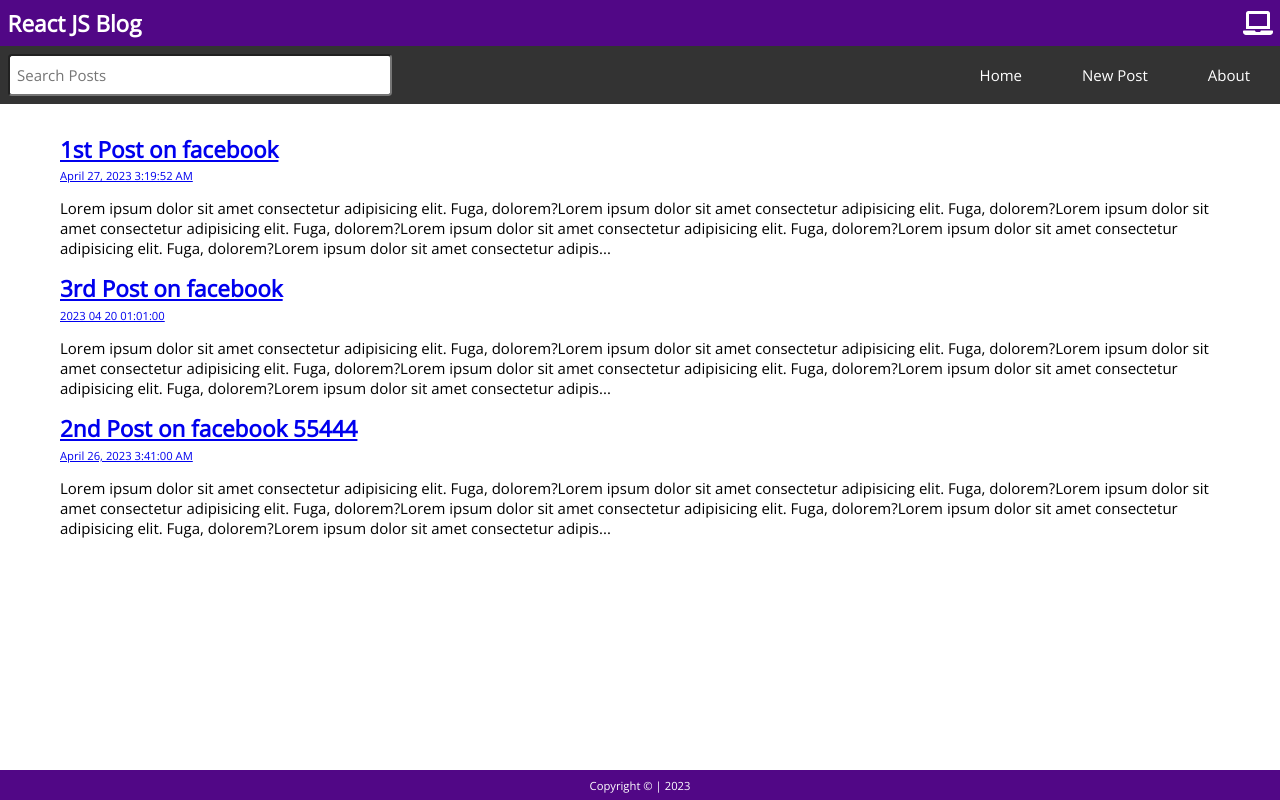
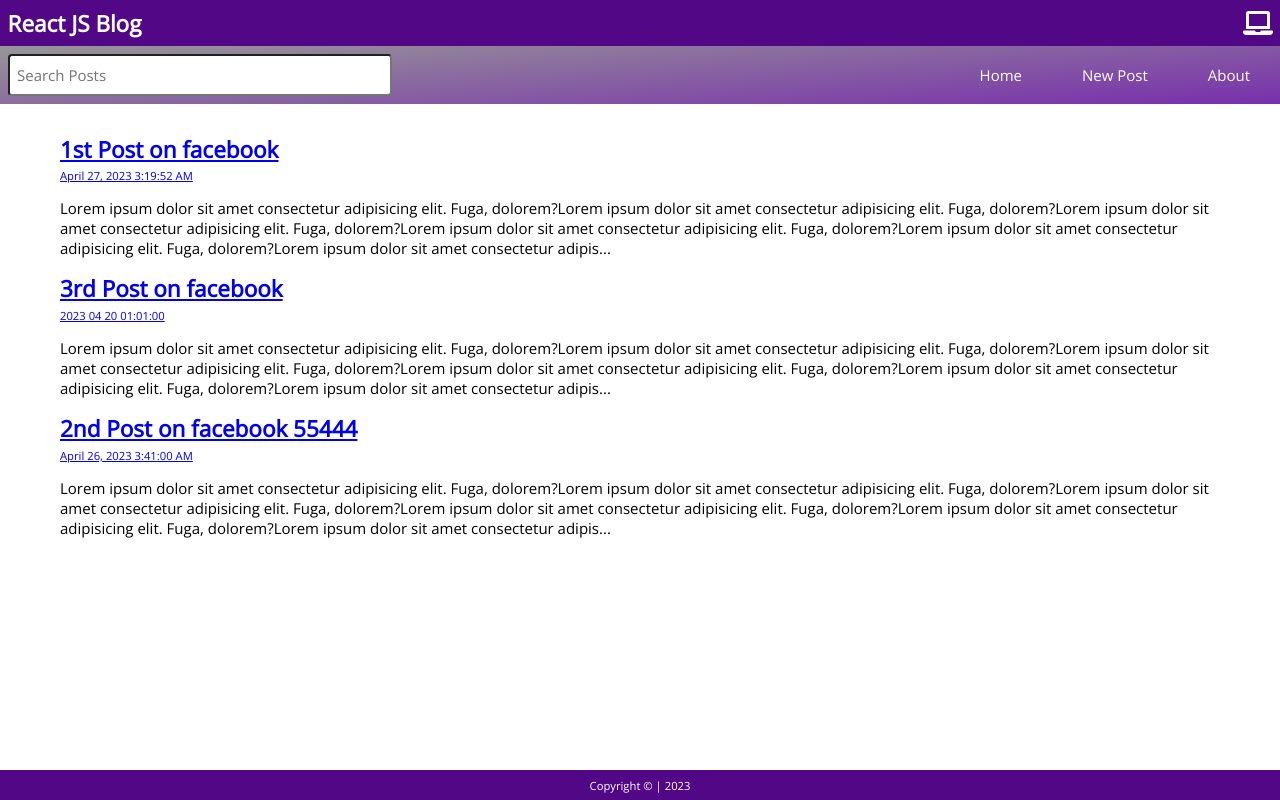
Before and after one commit to mhperera/PT_PurpleBlog, a React (Create React App) app: page / in a window 1280 px wide. Built offline with nearby package versions, Linux system fonts and the light colour scheme; data requests are answered from the project's data file.

Commit message:
Change CSS to chnage the color of NavComponent

```diff
--- a/src/index.css
+++ b/src/index.css
@@ -34,7 +34,9 @@ body {
 	flex-direction: column;
 	justify-content: flex-start;
 	align-items: center;
-	background-color: #fff;
+	/* background-color: #fff; */
+	background: rgb(255,255,255);
+	background: linear-gradient(225deg, rgba(255,255,255,1) 0%, rgba(205,181,230,1) 100%);
 }
 
 .Header,
@@ -65,7 +67,9 @@ body {
 
 .Nav {
 	width: 100%;
-	background-color: #333;
+	/* background-color: #333; */
+	background: rgb(120,47,172);
+	background: linear-gradient(356deg, rgba(120,47,172,1) 0%, rgba(151,151,151,1) 100%);
 	display: flex;
 	flex-direction: column;
 	justify-content: flex-start;
```
